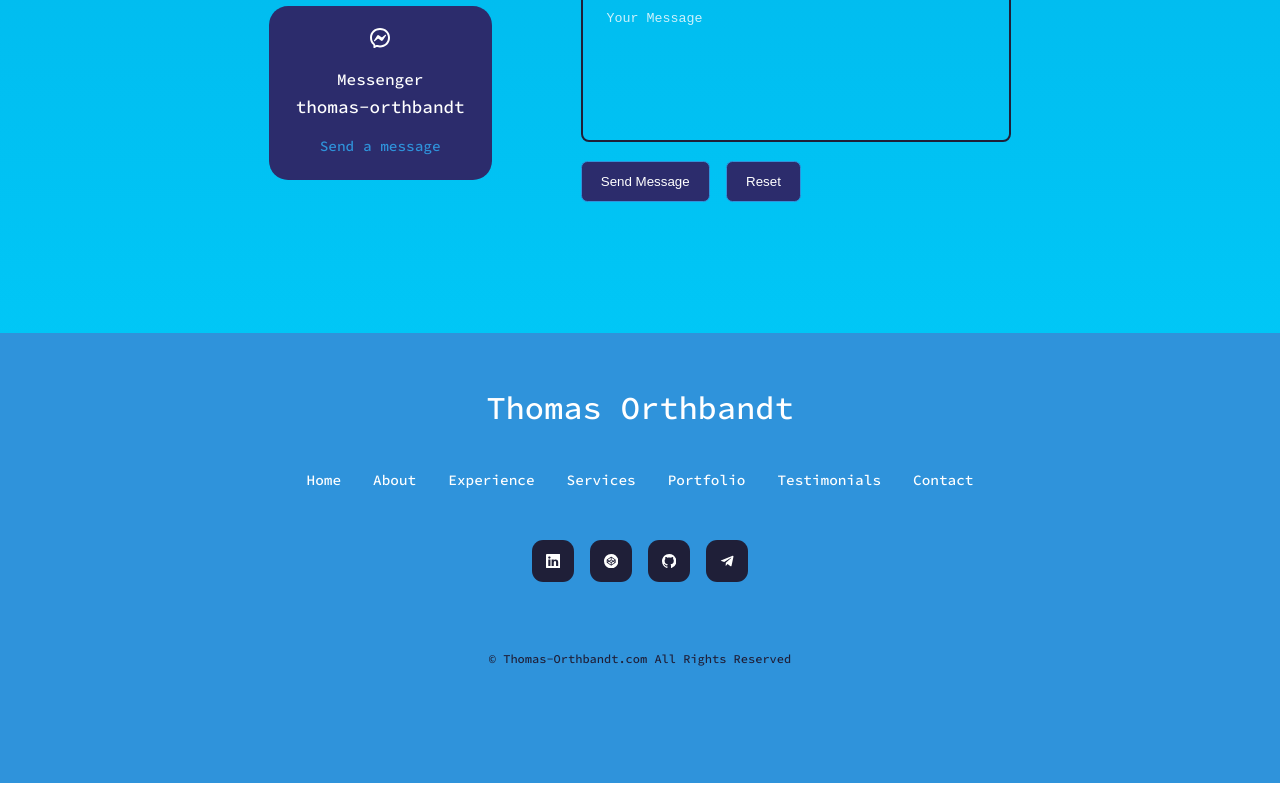
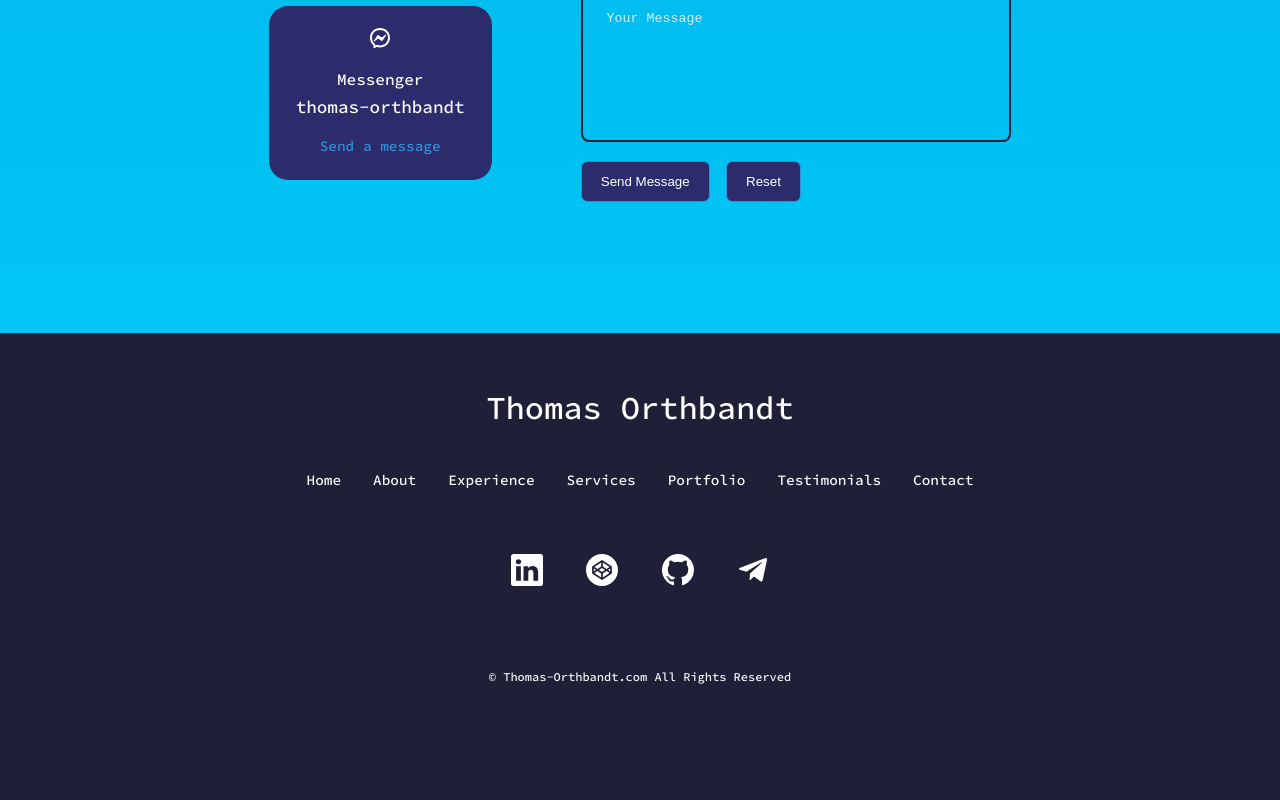
Before and after one commit to torthbandt/Thomas-Orthbandt-React-Web-Portfolio, a React (Create React App) app: page / in a window 1280 px wide. Shown: the part 6157-6957 px from the top of the page. Built offline with nearby package versions, Linux system fonts and the light colour scheme.

Commit message:
Updated Styling

```diff
--- a/src/components/footer/footer.css
+++ b/src/components/footer/footer.css
@@ -1,5 +1,6 @@
 footer {
-    background: var(--color-primary);
+    /*background: var(--color-primary);*/
+    background: var(--color-bg);
     padding: 3rem 0;
     text-align: center;
     font-size: 0.9rem;
@@ -11,7 +12,8 @@ footer a {
 }
 
 footer a:hover {
-    color: var(--color-bg);
+    /*color: var(--color-bg);*/
+    color: var(--color-primary);
 }
 
 .footer__logo {
@@ -34,6 +36,7 @@ footer a:hover {
     justify-content: center;
     gap: 1rem;
     margin-bottom: 4rem;
+    font-size: 2rem;
 }
 
 .footer__socials a {
@@ -47,13 +50,13 @@ footer a:hover {
 
 .footer__socials a:hover {
     background: transparent;
-    color: var(--color-bg);
+    /*color: var(--color-bg);*/
     border-color: var(--color-bg);
 }
 
 .footer__copyright {
     margin-bottom: 4rem;
-    color: var(--color-bg);
+    /*color: var(--color-bg);*/
 }
 
 /*  ====================== MEDIA QUERY (MOBILE) ======================  */
```
